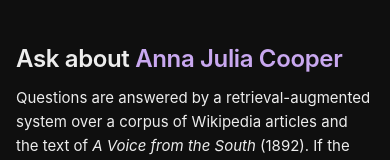
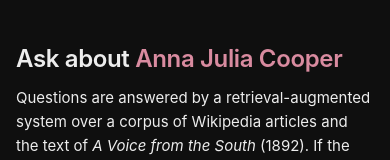
Before and after one commit to GuangzhiSu/RAG_HW4, a plain HTML site: page webui/static/index.html in a window 390 px wide. Shown: the top 160 px of the page. Drawn offline with Linux system fonts and the dark colour scheme.

Commit message:
Web UI: color the title name iPhone 18 Pro Burgundy
The name in the title uses Burgundy (#4d1821), with a lighter tint of the
same hue (#d98ba0) in dark mode for contrast.

Co-authored-by: beckyjyn <141654886+beckyjyn@users.noreply.github.com>
Co-Authored-By: Claude Opus 5.5 <noreply@anthropic.com>
Claude-Session: https://claude.ai/code/session_016kpdu5puuGHsT6gLi4Wsu6

```diff
--- a/webui/static/style.css
+++ b/webui/static/style.css
@@ -9,7 +9,7 @@
   --text: #111111;
   --line: #e5e5e5;
   --error: #b00020;
-  --name: #4a1d7a;   /* dark purple, used only for the name in the title */
+  --name: #4d1821;   /* iPhone 18 Pro "Burgundy", used only for the name in the title */
   color-scheme: light dark;
 }
 
@@ -19,7 +19,7 @@
     --text: #ededed;
     --line: #2a2a2a;
     --error: #ff6b6b;
-    --name: #c9a8f0; /* lighter purple so the name stays readable on dark */
+    --name: #d98ba0; /* lighter tint of the same burgundy so it stays readable on dark */
   }
 }
 
```
